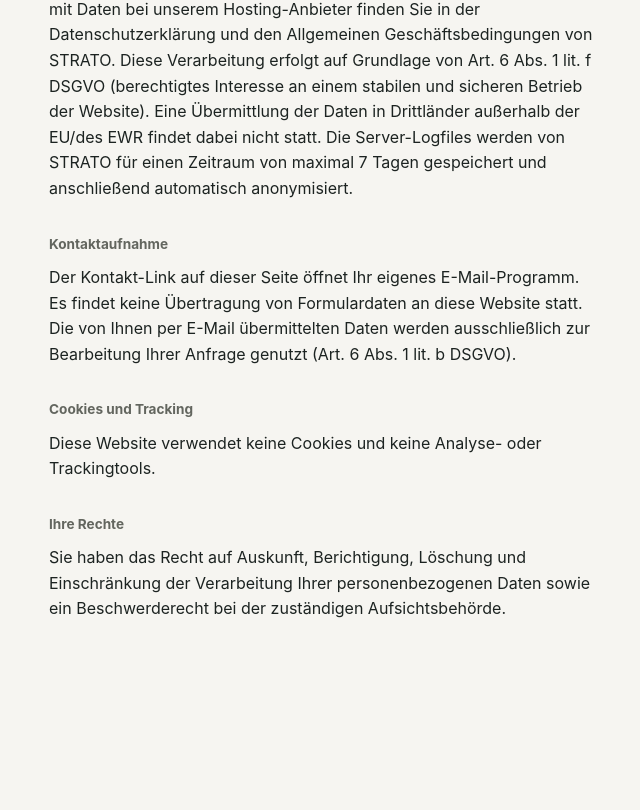
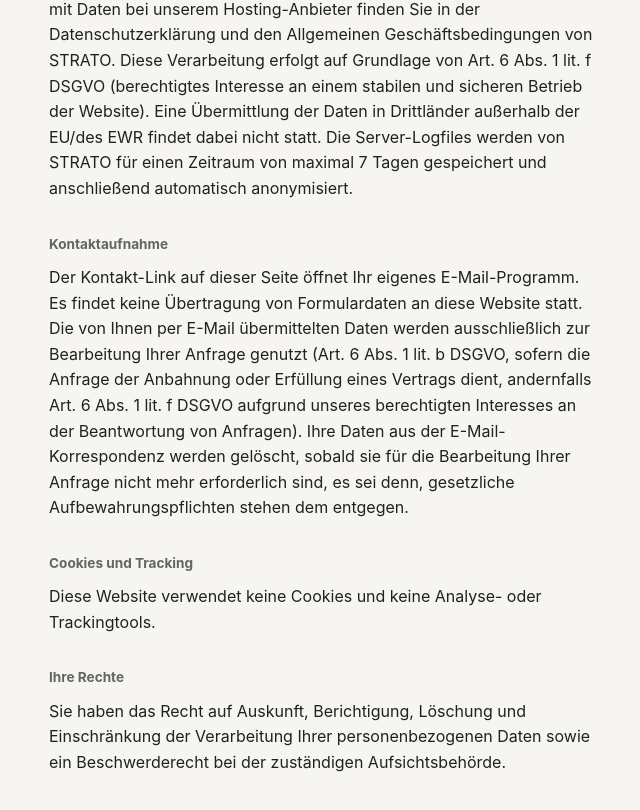
Before and after one commit to konrad-riedel/business-website, a plain HTML site: page datenschutz.html in a window 1280 px wide. Shown: the part 699-1509 px from the top of the page, without its empty margins (295-935 px from the left). Before the commit the page ends 1391 px from the top, so only its background shows below. Drawn offline with Linux system fonts and the light colour scheme.

Commit message:
Update contact section with data handling details
Consolidate contact information and clarify data usage policies.

```diff
--- a/datenschutz.html
+++ b/datenschutz.html
@@ -71,10 +71,9 @@
 
   <h2>Kontaktaufnahme</h2>
   <p>
-    Der Kontakt-Link auf dieser Seite öffnet Ihr eigenes E-Mail-Programm.
-    Es findet keine Übertragung von Formulardaten an diese Website statt.
-    Die von Ihnen per E-Mail übermittelten Daten werden ausschließlich zur
-    Bearbeitung Ihrer Anfrage genutzt (Art. 6 Abs. 1 lit. b DSGVO).
+    Der Kontakt-Link auf dieser Seite öffnet Ihr eigenes E-Mail-Programm. Es findet keine Übertragung von Formulardaten an diese Website statt.
+    Die von Ihnen per E-Mail übermittelten Daten werden ausschließlich zur Bearbeitung Ihrer Anfrage genutzt (Art. 6 Abs. 1 lit. b DSGVO, sofern die Anfrage der Anbahnung oder Erfüllung eines Vertrags dient, andernfalls Art. 6 Abs. 1 lit. f DSGVO aufgrund unseres berechtigten Interesses an der Beantwortung von Anfragen).
+    Ihre Daten aus der E-Mail-Korrespondenz werden gelöscht, sobald sie für die Bearbeitung Ihrer Anfrage nicht mehr erforderlich sind, es sei denn, gesetzliche Aufbewahrungspflichten stehen dem entgegen.
   </p>
 
   <h2>Cookies und Tracking</h2>
```
